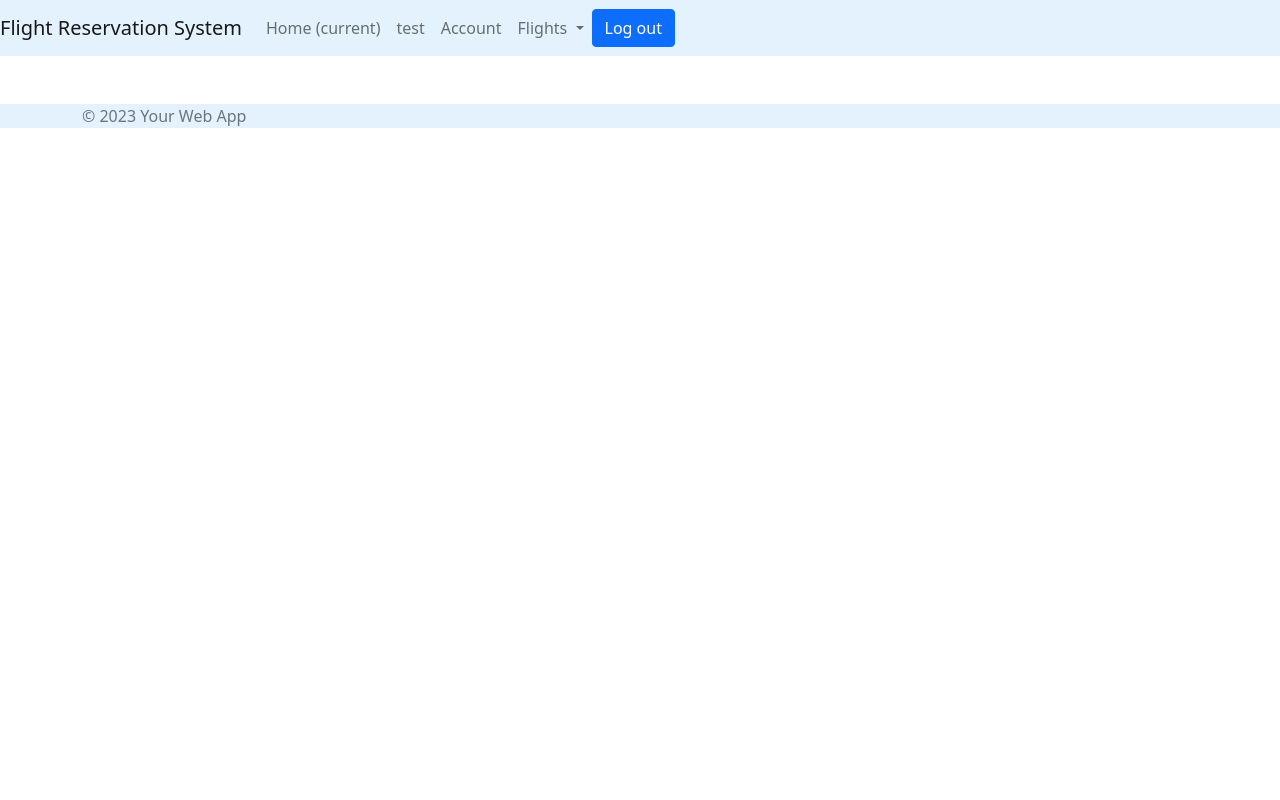
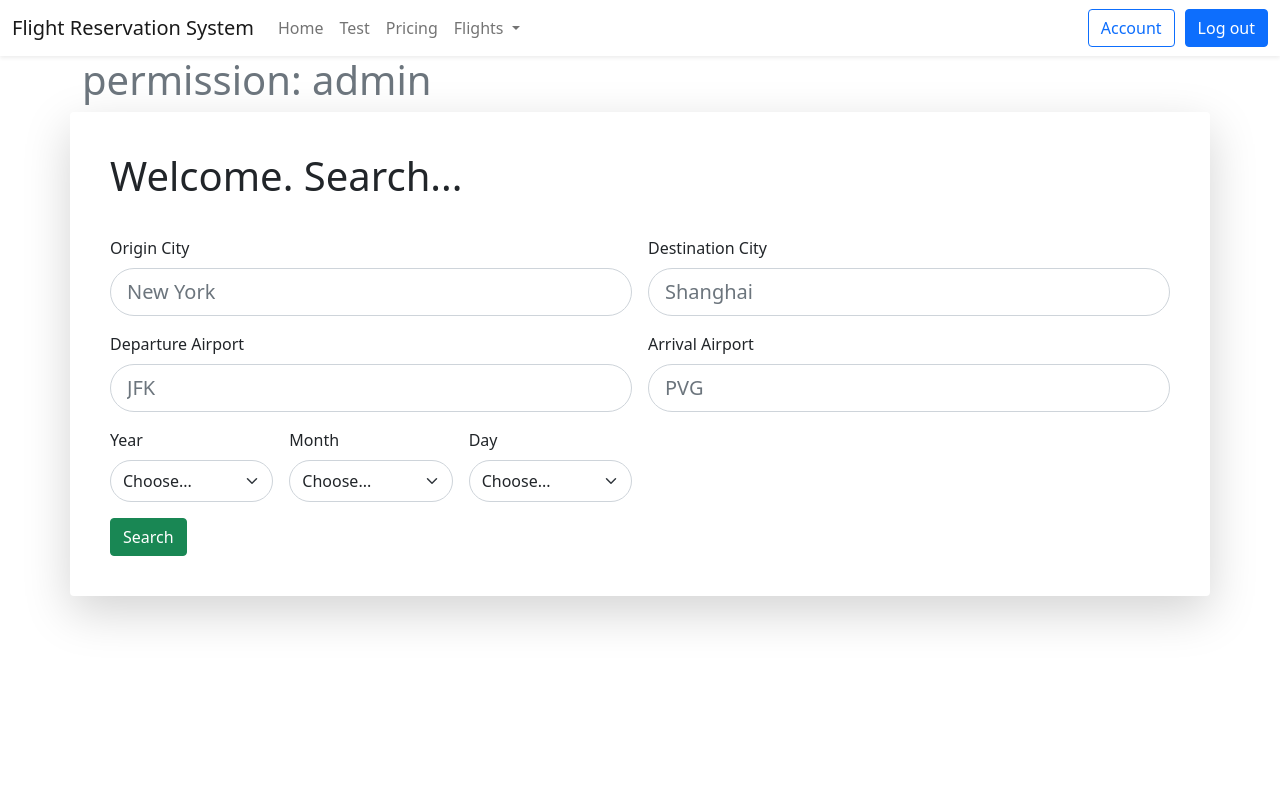
Before and after one commit to superkosat/Flight-Reservation-System, a Flask app: page /home in a window 1280 px wide. Run offline with Flask 3, Linux system fonts and the light colour scheme; the visitor is signed in with stand-in values (Sample User, id 1); some libraries are stand-ins or nearby versions.

Commit message:
added features
added search functionality from home page, added permissions and full login functionality

```diff
--- a/flight-reservation-system/init.py
+++ b/flight-reservation-system/init.py
@@ -11,56 +11,33 @@ conn = pymysql.connect(host='localhost',
                        charset='utf8mb4',
                        cursorclass=pymysql.cursors.DictCursor)
 
+### context processors and macro functions ###
+
+def is_logged_in():
+    return 'username' in session
+
+@app.context_processor
+def inject_user():
+    return dict(is_logged_in=is_logged_in)
+
+
+
 ### Define routes ###
 
 @app.route('/')
 def index():
-    if 'username' in session:
-        username = session['username']
-        return redirect(url_for('home'))
-    return render_template('login.html')
+    return redirect(url_for('home'))
 
 @app.route('/home')
 def home():
     return render_template('home.html')
 
-@app.route('/login')
-def login():
-    return render_template('login.html')
+@app.route('/search')
+def search():
+    return
 
-@app.route('/logout')
-def logout():
-    session.clear
-    return redirect(url_for('login'))
-
-#route for login authentication
-@app.route('/loginAuth', methods=['GET', 'POST'])
-def loginAuth():
-    username = request.form['username']
-    password = request.form['password']
-
-    cursor = conn.cursor()
-    query = 'SELECT * FROM customer WHERE email = %s AND password = %s'
-    cursor.execute(query, (username, password))
-
-    data = cursor.fetchone()
-
-    cursor.close()
-    error = None
-    if (data):
-        session['username'] = username
-        return redirect(url_for('display_upcoming'))
-    else:
-        error = 'Invalid username or password'
-        return render_template('login.html', error=error)
-
-@app.route('/register')
-def register():
-    return render_template('register.html')
-
-#Define route to display all upcoming flights in the database
-@app.route('/display_upcoming')
-def display_upcoming():
+@app.route('/searchFlights', methods=['GET', 'POST'])
+def searchFlights():
     cursor = conn.cursor()
     query = 'SELECT airline_name, flight_num, dep_airport, arr_airport FROM flight WHERE status = "upcoming"'
     cursor.execute(query)
@@ -75,10 +52,85 @@ def display_upcoming():
         error = 'No upcoming flights found'
         return render_template('index.html', error=error)
 
+@app.route('/login')
+def login():
+    return render_template('login.html')
+
+@app.route('/logout')
+def logout():
+    session.clear()
+    return redirect(url_for('login'))
+
+#route for login authentication
+@app.route('/loginAuth', methods=['GET', 'POST'])
+def loginAuth():
+    username = request.form['username']
+    password = request.form['password']
+
+    #SELECT * FROM customer WHERE email = %s AND password = %s
+    cursor = conn.cursor()
+    query = '''
+        SELECT 'customer' AS user_type, email, password FROM customer WHERE email = %s AND password = %s
+        UNION
+        SELECT 'airline_staff' AS user_type, username AS email, password FROM airline_staff WHERE username = %s AND password = %s
+        UNION
+        SELECT 'booking_agent' AS user_type, email, password FROM booking_agent WHERE email = %s AND password = %s
+    '''
+    cursor.execute(query, (username, password, username, password, username, password))
+
+    data = cursor.fetchone()
+
+    cursor.close()
+    error = None
+    if (data):
+        session['username'] = username
+        session['permission'] = data['user_type']
+        return redirect(url_for('home'))
+    else:
+        error = 'Invalid username or password'
+        return render_template('login.html', error=error)
+
+@app.route('/register')
+def register():
+    return render_template('register.html')
+
+#Define route to display all upcoming flights in the database
+@app.route('/displayUpcoming')
+def displayUpcoming():
+    cursor = conn.cursor()
+    query = 'SELECT airline_name, flight_num, dep_airport, arr_airport FROM flight WHERE status = "upcoming"'
+    cursor.execute(query)
+
+    data = cursor.fetchall()
+
+    cursor.close()
+    error = None
+    if (data):
+        return render_template('display_upcoming.html', data=data)
+    else:
+        error = 'No upcoming flights found'
+        return render_template('index.html', error=error)
+
+#define route to display purchased flights
+#MUST BE LOGGED IN WITH CUSTOMER PERMISSION
+@app.route('/my_flights')
+def my_flights():
+    return render_template('customer_flights.html')
+
+
+
+
 ### error handling ###
 @app.errorhandler(404)
 def not_found(e):
     return render_template('404.html')
+
+@app.errorhandler(400)
+def not_found(e):
+    return render_template('400.html')
+
+
+
 
 #temporary routes for development REMOVE
 @app.route('/base')
@@ -89,6 +141,9 @@ def base():
 def test():
     return render_template('test.html')
 
+
+
+
 #initialization
 app.secret_key = 'H2O intolerant'
 
--- a/flight-reservation-system/templates/base.html
+++ b/flight-reservation-system/templates/base.html
@@ -10,63 +10,78 @@
     <link rel="shortcut icon" href="{{ url_for('static', filename='favicon.ico') }}">
 
 
-    <style>
-        /* Custom CSS to ensure the footer stays at the bottom */
-        body {
-            display: flex;
-            flex-direction: column;
-            min-height: 100vh;
-        }
-
-        .container {
-            flex: 1;
-        }
-    </style>
 
 </head>
 <body>
-    <nav class="navbar navbar-expand-lg navbar-light" style="background-color: #e3f2fd;">
+
+
+
+    <nav class="shadow-sm navbar navbar-expand-lg navbar-light">
+        <div class="container-fluid">
           <a class="navbar-brand" href="#">Flight Reservation System</a>
-        <button class="navbar-toggler" type="button" data-toggle="collapse" data-target="#navbarNav" aria-controls="navbarNav" aria-expanded="false" aria-label="Toggle navigation">
+          <button class="navbar-toggler" type="button" data-bs-toggle="collapse" data-bs-target="#navbarNavDropdown" aria-controls="navbarNavDropdown" aria-expanded="false" aria-label="Toggle navigation">
             <span class="navbar-toggler-icon"></span>
           </button>
-         <div class="collapse navbar-collapse" id="navbarNav">
+          <div class="collapse navbar-collapse" id="navbarNavDropdown">
             <ul class="navbar-nav">
-	         <li class="nav-item active">
-                     <a class="nav-link" href="/home">Home <span class="sr-only">(current)</span></a>
+              <li class="nav-item">
+                <a class="nav-link" href="/home">Home</a>
               </li>
               <li class="nav-item">
-		    <a class="nav-link" href="/test">test</a>
+                <a class="nav-link" href="/test">Test</a>
               </li>
               <li class="nav-item">
-		    <a class="nav-link" href="#">Account</a>
+                <a class="nav-link" href="#">Pricing</a>
               </li>
               <li class="nav-item dropdown">
-            <a class="nav-link dropdown-toggle" href="#" id="navbarDropdownMenuLink" role="button" data-toggle="dropdown" aria-haspopup="true" aria-expanded="false">
+                <a class="nav-link dropdown-toggle" href="#" id="navbarDropdownMenuLink" role="button" data-bs-toggle="dropdown" aria-expanded="false">
                   Flights
                 </a>
-            <div class="dropdown-menu" aria-labelledby="navbarDropdownMenuLink">
-              <a class="dropdown-item" href="/display_upcoming">Upcoming Flights</a>
-              <a class="dropdown-item" href="#">My Flights</a>
-              <a class="dropdown-item" href="#">Flight Search</a>
-            </div>
+                <ul class="dropdown-menu" aria-labelledby="navbarDropdownMenuLink">
+                  <li><a class="dropdown-item" href="/my_flights">My Flights</a></li>
+                  <li><a class="dropdown-item" href="/displayUpcoming">Upcoming</a></li>
+                </ul>
               </li>
             </ul>
-        <ul class="navbar-nav ml-auto">
-            <a class="btn btn-primary" href="/logout" role="button">Log out</a>
+            <ul class="navbar-nav ms-auto">
+                {% if session['username'] %}<a class="btn btn-outline-primary" href="/logout" role="button" style="margin-right: 10px">
+                    Account
+                </a>{% endif %}
+                <a class="btn btn-primary" href="/logout" role="button">
+                    {% if session['username'] %}
+                    Log out
+                    {% else %}
+                    Log in
+                    {% endif %}
+                </a>
             </ul>
-
+          </div>
         </div>
       </nav>
 
-
     {% block content %}
     {% endblock %}
-    <footer class="footer mt-5" style="background-color: #e3f2fd;">
+
+    {% block footer %}
+    <footer class="footer mt-5 text-center" style="background-color: #e3f2fd;">
         <div class="container">
-            <span class="text-muted">© 2023 Your Web App</span>
+          <ul class="nav justify-content-center">
+            <li class="nav-item">
+              <a class="nav-link" href="#">Link 1</a>
+            </li>
+            <li class="nav-item">
+              <a class="nav-link" href="#">Link 2</a>
+            </li>
+            <li class="nav-item">
+              <a class="nav-link" href="#">Link 3</a>
+            </li>
+          </ul>
+        </div>
+        <div class="container">
+            <span class="text-muted">© 2023 Alec Sirkin</span>
       </div>
     </footer>
+    {% endblock %}
 
     <!--
     <script src="https://code.jquery.com/jquery-3.3.1.slim.min.js" integrity="sha384-q8i/X+965DzO0rT7abK41JStQIAqVgRVzpbzo5smXKp4YfRvH+8abtTE1Pi6jizo" crossorigin="anonymous"></script>
--- a/flight-reservation-system/templates/home.html
+++ b/flight-reservation-system/templates/home.html
@@ -4,4 +4,65 @@
 </head>
 <body>
 
+    {% block content %}
+    <div class="container">
+        <h1 class="text-muted">permission: {{session['permission']}}</h1>
+    </div>
+    <div class="shadow-lg container rounded" style="padding: 40px">
+        {% if is_logged_in() %}
+        <h1>Welcome. Search...</h1>
+        {% else %}
+        <h1>Search flights...</h1>
+        {% endif %}
+        <form class="row g-3" style="margin-top:20px">
+            <div class="col-md-6">
+                <label for="origCity" class="form-label">Origin City</label>
+              <input type="email" class="form-control rounded-pill form-control-lg" id="origCity" placeholder="New York">
+            </div>
+            <div class="col-md-6">
+                <label for="destCity" class="form-label">Destination City</label>
+              <input type="password" class="form-control rounded-pill form-control-lg" id="destCity" placeholder="Shanghai">
+            </div>
+            <div class="col-md-6">
+                <label for="depAirport" class="form-label">Departure Airport</label>
+                <input type="email" class="form-control rounded-pill form-control-lg" id="depAirport" placeholder="JFK">
+              </div>
+              <div class="col-md-6">
+                <label for="arrAirport" class="form-label">Arrival Airport</label>
+                <input type="password" class="form-control rounded-pill form-control-lg" id="arrAirport" placeholder="PVG">
+              </div>
+            <div class="col-md-2">
+                <label for="inputZip" class="form-label">Year</label>
+              <select id="inputState" class="form-select rounded-pill form-control-lg">
+                <option selected>Choose...</option>
+                <option>2023</option>
+                <option>2024</option>
+                <option>2025</option>
+              </select>
+            </div>
+            <div class="col-md-2">
+                <label for="inputZip" class="form-label">Month</label>
+              <select id="inputState" class="form-select rounded-pill form-control-lg">
+                <option selected>Choose...</option>
+                {% for i in range(1, 13) %}
+                    <option>{{i}}</option>
+                {% endfor %}
+              </select>
+            </div>
+            <div class="col-md-2">
+                <label for="inputZip" class="form-label">Day</label>
+              <select id="inputState" class="form-select rounded-pill form-control-lg">
+                <option selected>Choose...</option>
+                <option>...</option>
+              </select>
+            </div>
+            <div class="col-12">
+              <button type="Search" class="btn btn-success">Search</button>
+            </div>
+          </form>
+    </div>
+    {% endblock %}
+
+    {% block footer %}{% endblock %}
+
 </body>
```
Also changed, not shown: flight-reservation-system/templates/test.html (+18 -2 lines), flight-reservation-system/static/favicon.ico, flight-reservation-system/static/favicon_old.ico (added), flight-reservation-system/static/img/clouds.jpg (added), flight-reservation-system/templates/400.html (added), flight-reservation-system/templates/customer_flights.html (added). Lines whose indentation alone changed are shown as unchanged.
